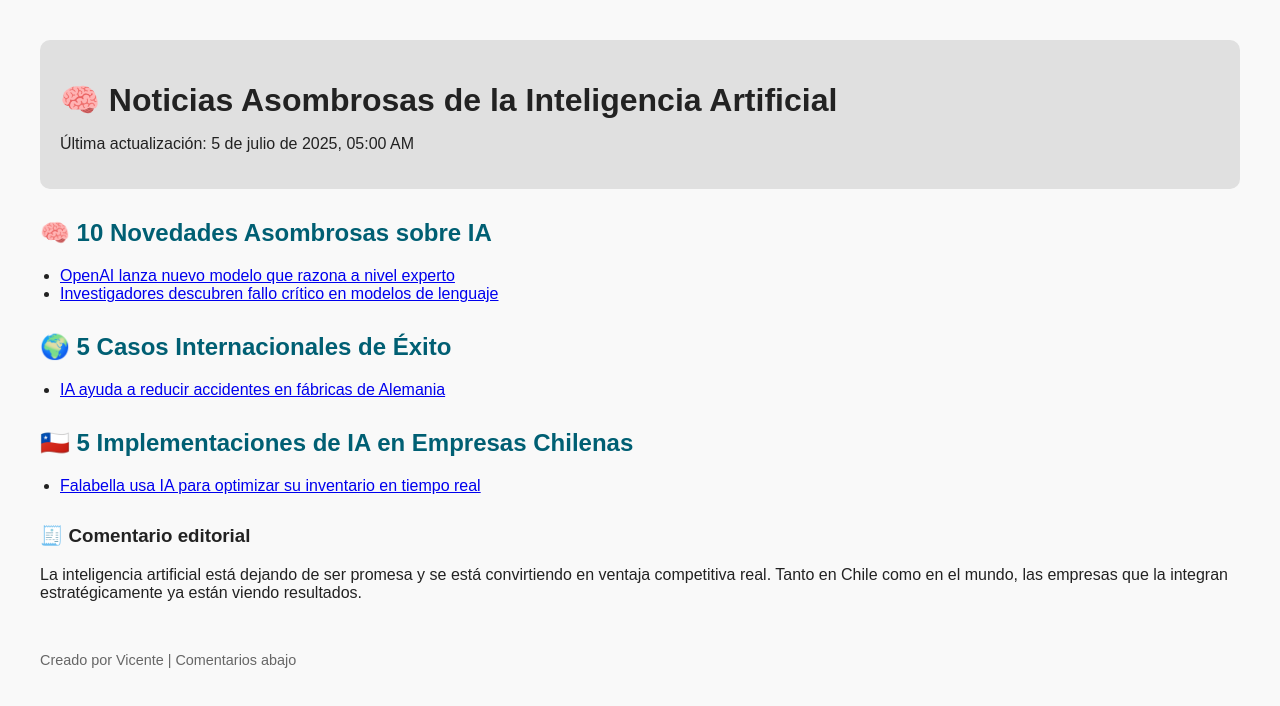
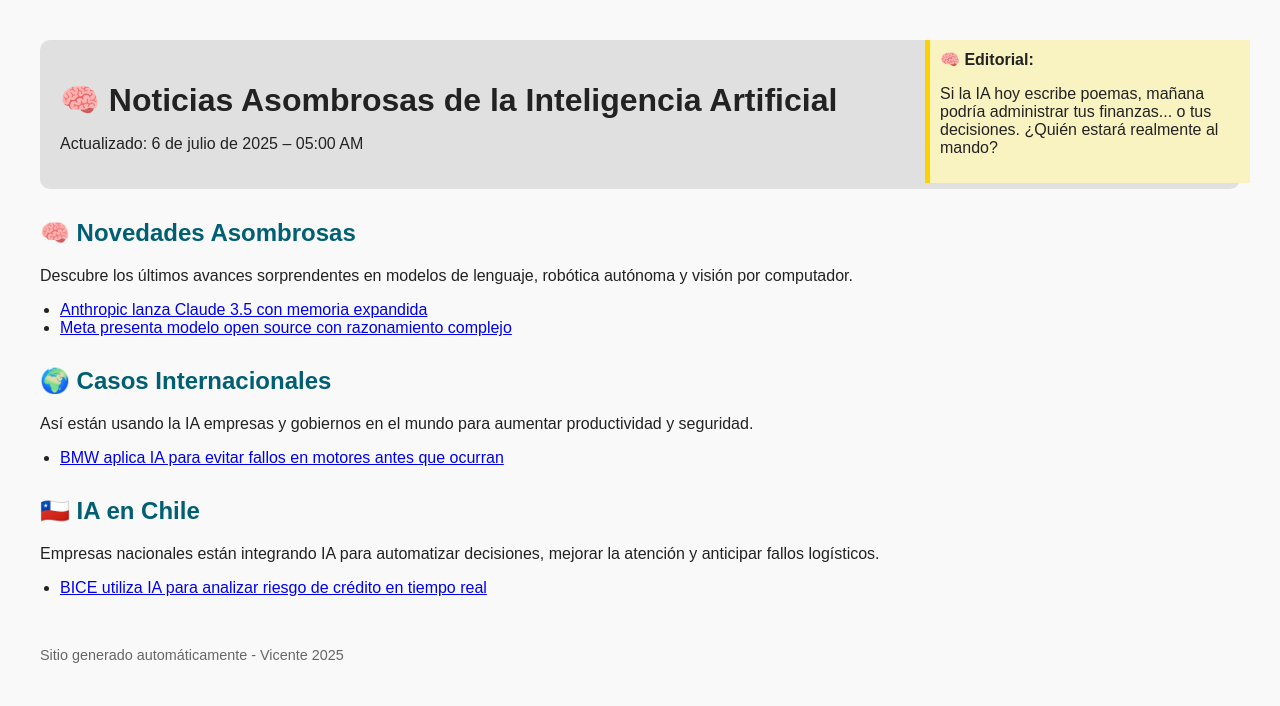
Before and after one commit to vicentedominguezph/vicente-noticias-ia, a plain HTML site: page index.html in a window 1280 px wide. Drawn offline with Linux system fonts and the light colour scheme.

Commit message:
Add files via upload

```diff
--- a/index.html
+++ b/index.html
@@ -4,51 +4,46 @@
 <head>
     <meta charset="UTF-8">
     <title>Noticias Asombrosas de IA</title>
-    <link rel="icon" type="image/png" href="favicon.png">
     <link rel="stylesheet" href="styles.css">
 </head>
 <body>
     <header>
         <h1>🧠 Noticias Asombrosas de la Inteligencia Artificial</h1>
-        <p id="fecha">Última actualización: 5 de julio de 2025, 05:00 AM</p>
+        <p>Actualizado: 6 de julio de 2025 – 05:00 AM</p>
     </header>
 
     <section>
-        <h2>🧠 10 Novedades Asombrosas sobre IA</h2>
+        <h2>🧠 Novedades Asombrosas</h2>
+        <p>Descubre los últimos avances sorprendentes en modelos de lenguaje, robótica autónoma y visión por computador.</p>
         <ul>
-            <li><a href="#">OpenAI lanza nuevo modelo que razona a nivel experto</a></li>
-            <li><a href="#">Investigadores descubren fallo crítico en modelos de lenguaje</a></li>
+            <li><a href="#">Anthropic lanza Claude 3.5 con memoria expandida</a></li>
+            <li><a href="#">Meta presenta modelo open source con razonamiento complejo</a></li>
         </ul>
     </section>
 
     <section>
-        <h2>🌍 5 Casos Internacionales de Éxito</h2>
+        <h2>🌍 Casos Internacionales</h2>
+        <p>Así están usando la IA empresas y gobiernos en el mundo para aumentar productividad y seguridad.</p>
         <ul>
-            <li><a href="#">IA ayuda a reducir accidentes en fábricas de Alemania</a></li>
+            <li><a href="#">BMW aplica IA para evitar fallos en motores antes que ocurran</a></li>
         </ul>
     </section>
 
     <section>
-        <h2>🇨🇱 5 Implementaciones de IA en Empresas Chilenas</h2>
+        <h2>🇨🇱 IA en Chile</h2>
+        <p>Empresas nacionales están integrando IA para automatizar decisiones, mejorar la atención y anticipar fallos logísticos.</p>
         <ul>
-            <li><a href="#">Falabella usa IA para optimizar su inventario en tiempo real</a></li>
+            <li><a href="#">BICE utiliza IA para analizar riesgo de crédito en tiempo real</a></li>
         </ul>
     </section>
 
-    <section>
-        <h3>🧾 Comentario editorial</h3>
-        <p>La inteligencia artificial está dejando de ser promesa y se está convirtiendo en ventaja competitiva real. Tanto en Chile como en el mundo, las empresas que la integran estratégicamente ya están viendo resultados.</p>
-    </section>
+    <aside style="position:absolute;top:40px;right:30px;width:300px;padding:10px;background:#f9f3c2;border-left:5px solid #ffd000;">
+        <strong>🧠 Editorial:</strong>
+        <p>Si la IA hoy escribe poemas, mañana podría administrar tus finanzas... o tus decisiones. ¿Quién estará realmente al mando?</p>
+    </aside>
 
     <footer>
-        <p>Creado por Vicente | Comentarios abajo</p>
-        <script src="https://utteranc.es/client.js"
-            repo="vicentedominguezph/vicente-noticias-ia"
-            issue-term="pathname"
-            theme="github-light"
-            crossorigin="anonymous"
-            async>
-        </script>
+        <p>Sitio generado automáticamente - Vicente 2025</p>
     </footer>
 </body>
 </html>
```
